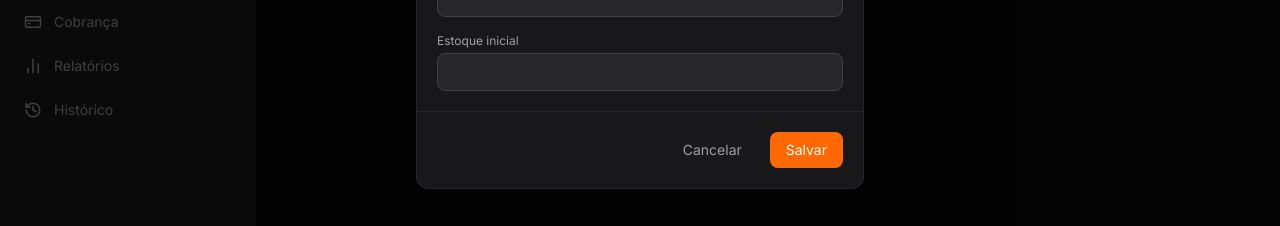
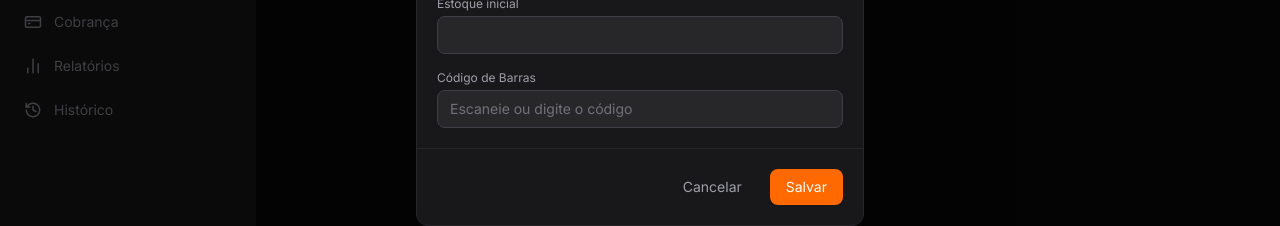
Before and after one commit to arauujopatrick/kinho-motos, a Next.js app: page /estoque in a window 1280 px wide. Both pictures are taken after a click on the button "Novo Produto". Shown: the part 443-669 px from the top of the page. Built offline with nearby package versions, Linux system fonts and the light colour scheme; no server answers; the database is empty.

Commit message:
feat: add barcode field to product registration form

```diff
--- a/src/app/estoque/page.tsx
+++ b/src/app/estoque/page.tsx
@@ -8,19 +8,19 @@ export default function Estoque() {
   const [products, setProducts] = useState<Product[]>([]);
   const [modal, setModal] = useState<'product' | 'movement' | null>(null);
   const [selectedProduct, setSelectedProduct] = useState<Product | null>(null);
-  const [form, setForm] = useState({ name: '', category: '', price: '', stock: '' });
+  const [form, setForm] = useState({ name: '', category: '', price: '', stock: '', barcode: '' });
   const [movForm, setMovForm] = useState({ type: 'IN', quantity: '', reason: '' });
 
   useEffect(() => { fetch('/api/produtos').then(r => r.json()).then(setProducts); }, []);
 
   async function saveProduct() {
     if (!form.name || !form.price) return;
-    const body = { name: form.name, category: form.category, price: parseFloat(form.price), stock: parseInt(form.stock) || 0 };
+    const body = { name: form.name, category: form.category, price: parseFloat(form.price), stock: parseInt(form.stock) || 0, barcode: form.barcode || null };
     const res = await fetch('/api/produtos', { method: 'POST', headers: { 'Content-Type': 'application/json' }, body: JSON.stringify(body) });
     const created = await res.json();
     setProducts(prev => [created, ...prev]);
     setModal(null);
-    setForm({ name: '', category: '', price: '', stock: '' });
+    setForm({ name: '', category: '', price: '', stock: '', barcode: '' });
   }
 
   async function saveMovement() {
@@ -98,6 +98,15 @@ export default function Estoque() {
                   <input type={type} value={form[key as keyof typeof form]} onChange={e => setForm(f => ({ ...f, [key]: e.target.value }))} className="w-full bg-zinc-800 border border-zinc-700 rounded-lg px-3 py-2 text-sm text-white focus:outline-none focus:border-orange-500" />
                 </div>
               ))}
+              <div>
+                <label className="block text-xs text-zinc-400 mb-1">Código de Barras</label>
+                <input
+                  value={form.barcode}
+                  onChange={e => setForm(f => ({ ...f, barcode: e.target.value }))}
+                  placeholder="Escaneie ou digite o código"
+                  className="w-full bg-zinc-800 border border-zinc-700 rounded-lg px-3 py-2 text-sm text-white placeholder-zinc-500 focus:outline-none focus:border-orange-500"
+                />
+              </div>
             </div>
             <div className="flex justify-end gap-3 p-5 border-t border-zinc-800">
               <button onClick={() => setModal(null)} className="px-4 py-2 text-sm text-zinc-400 hover:text-white">Cancelar</button>
```
